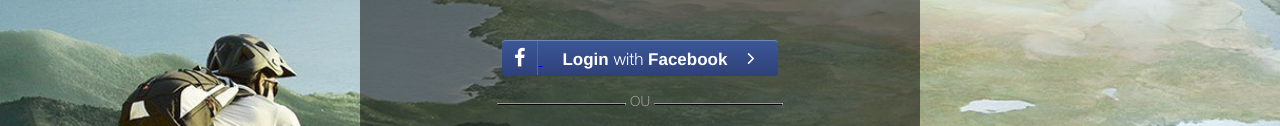
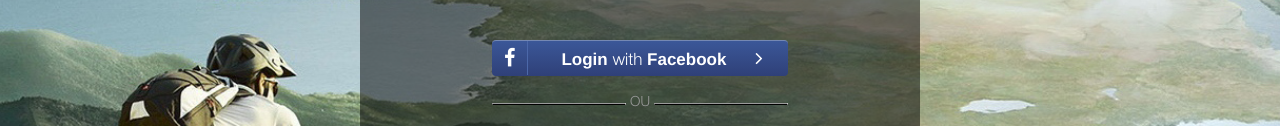
Before and after one commit to alljjazz/kuzniets.github.io, a plain HTML site: page hw5/index.html in a window 1280 px wide. Shown: the part 292-418 px from the top of the page. Drawn offline with Linux system fonts and the light colour scheme.

Commit message:
hw5.1 v1.0.1

```diff
--- a/hw5/css/style.css
+++ b/hw5/css/style.css
@@ -104,13 +104,17 @@ body {
 }
 /*Кнопка ФБ*/
 .fb {
-    width: 276px;
+    width: 296px;
     height: 35px;
     background: linear-gradient(to bottom, #3b5798 0%,#2f4078 100%);
     border-style: none;
     border-top: 1px solid #7588b3;
     border-radius: 4px;
     margin-top: 30px;
+}
+
+.reg-form ul a {
+    text-decoration: none;
 }
 
 .fb i.fa-facebook-f {
@@ -126,7 +130,7 @@ li.fb p {
     font-size: 17px;
     color: #ffffff;
     text-decoration: none;
-    padding: 0 20px;
+    padding: 0 29px;
 }
 
 li.fb i.fa-angle-right {
@@ -145,7 +149,7 @@ li.fb:hover {
 /*OU*/
 .ou-line {
     display: flex;
-    width: 286px;
+    width: 296px;
 }
 
 .ou-line span {
```
